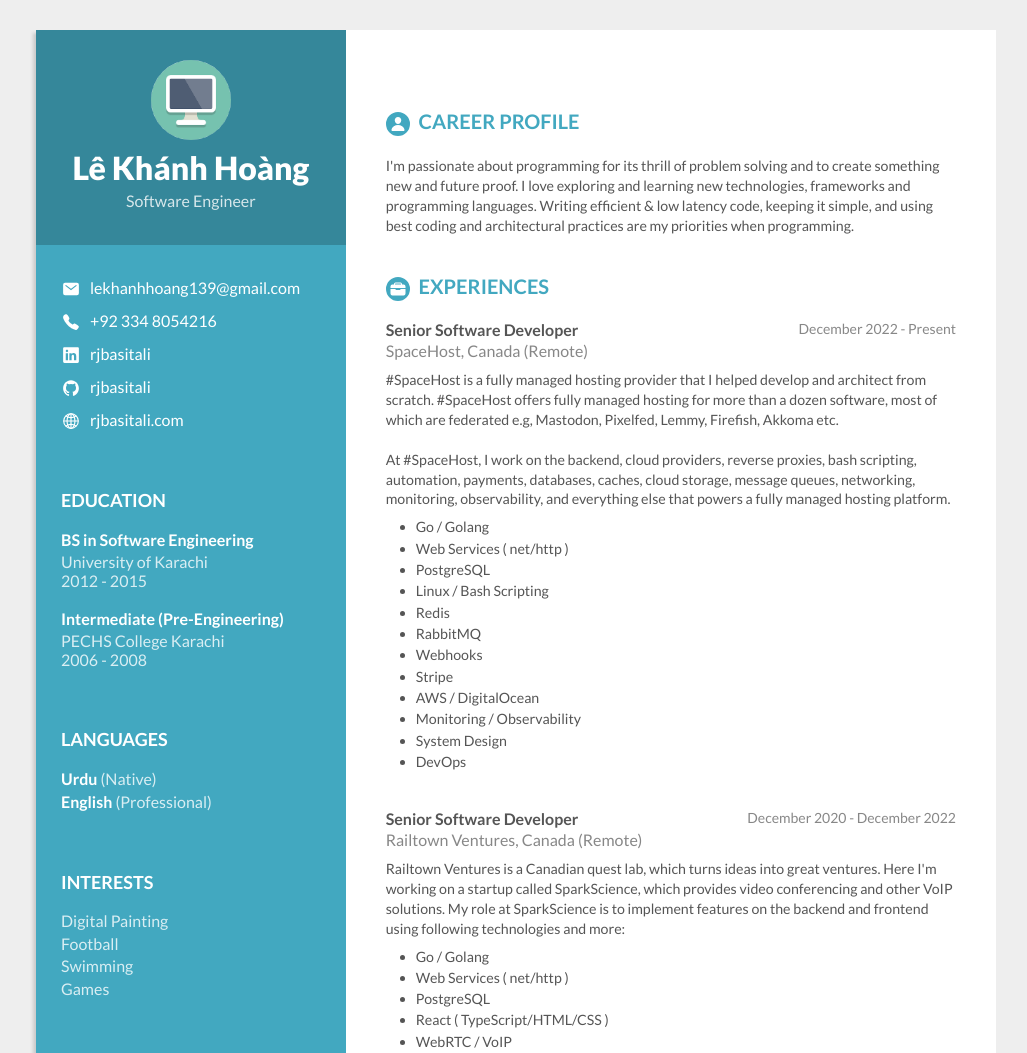
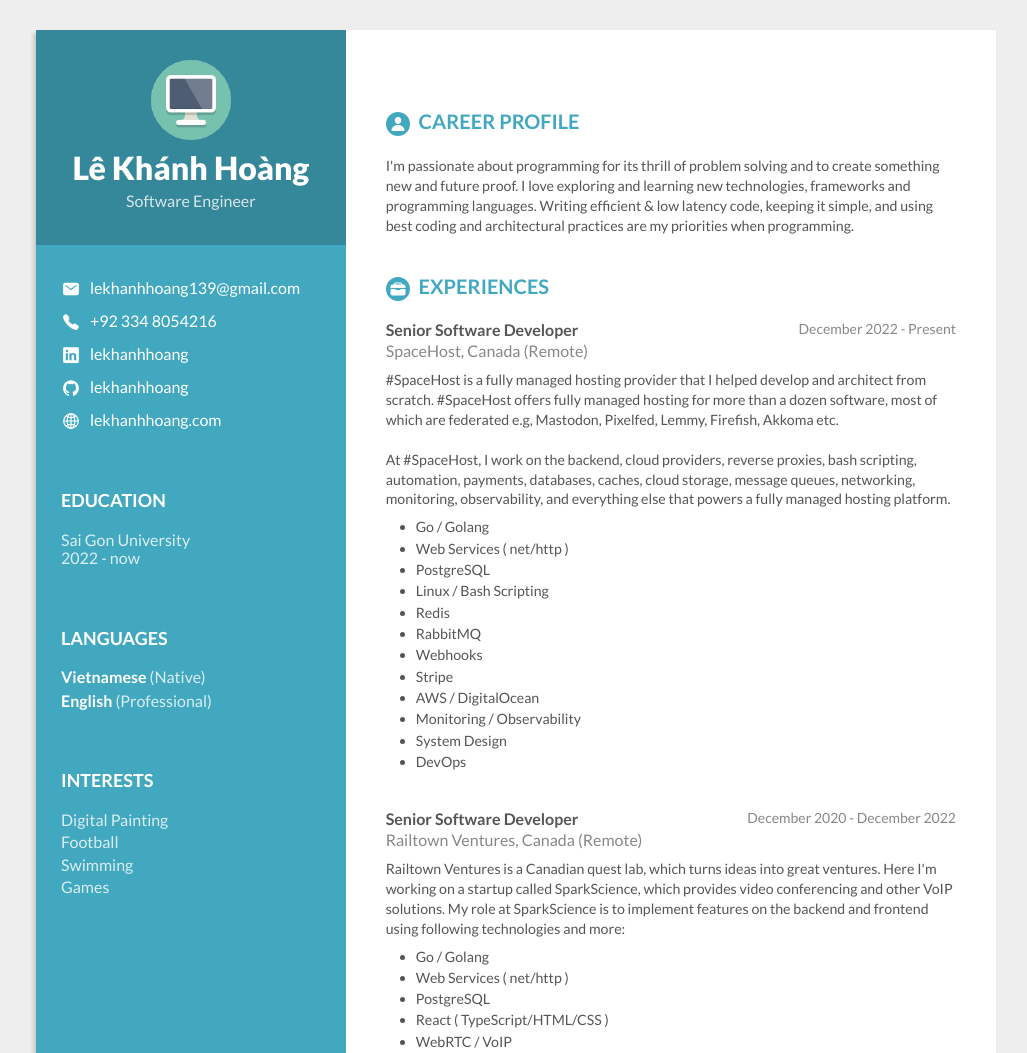
Before and after one commit to lekhanhhoang/lekhanhhoang.github.io, a plain HTML site: page index.html in a window 1280 px wide. Shown: the top 1053 px of the page, without its empty margins (124-1151 px from the left). Drawn offline with nearby package versions, Linux system fonts and the light colour scheme.

Commit message:
Update index.html

```diff
--- a/index.html
+++ b/index.html
@@ -38,30 +38,25 @@
                     </div>
                     <div class="personal-info">
                         <ion-icon name="logo-linkedin"></ion-icon>
-                        <a href="https://www.linkedin.com/in/rjbasitali/" target="_blank">rjbasitali</a>
+                        <a href="https://www.linkedin.com/in/rjbasitali/" target="_blank">lekhanhhoang</a>
                     </div>
                     <div class="personal-info">
                         <ion-icon name="logo-github"></ion-icon>
-                        <a href="https://github.com/rjbasitali" target="_blank">rjbasitali</a>
+                        <a href="https://github.com/rjbasitali" target="_blank">lekhanhhoang</a>
                     </div>
                     <div class="personal-info">
                         <ion-icon name="globe-outline"></ion-icon>
-                        <a href="https://rjbasitali.com" target="_blank">rjbasitali.com</a>
+                        <a href="https://rjbasitali.com" target="_blank">lekhanhhoang.com</a>
                     </div>
 
                     <h3>Education</h3>
                     <div class="personal-ed">
-                        <p class="personal-ed-bold">BS in Software Engineering</p>
-                        <p class="personal-ed-light">University of Karachi<br>2012 - 2015</p>
-                    </div>
-                    <div class="personal-ed">
-                        <p class="personal-ed-bold">Intermediate (Pre-Engineering)</p>
-                        <p class="personal-ed-light">PECHS College Karachi<br>2006 - 2008</p>
+                        <p class="personal-ed-light">Sai Gon University<br>2022 - now</p>
                     </div>
 
                     <h3>Languages</h3>
                     <div class="personal-ed">
-                        <p class="personal-ed-bold">Urdu <span>(Native)</span></p>
+                        <p class="personal-ed-bold">Vietnamese <span>(Native)</span></p>
                         <p class="personal-ed-bold">English <span>(Professional)</span></p>
                     </div>
 
```
